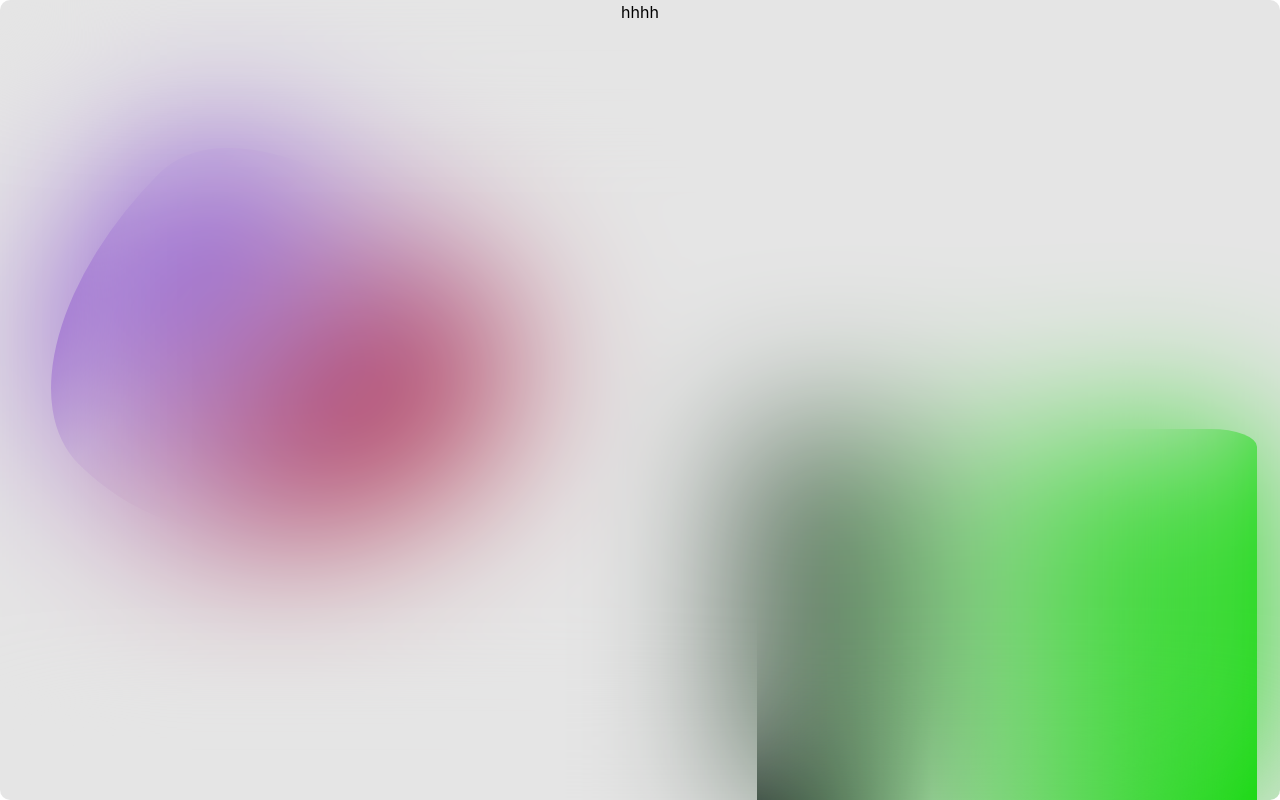
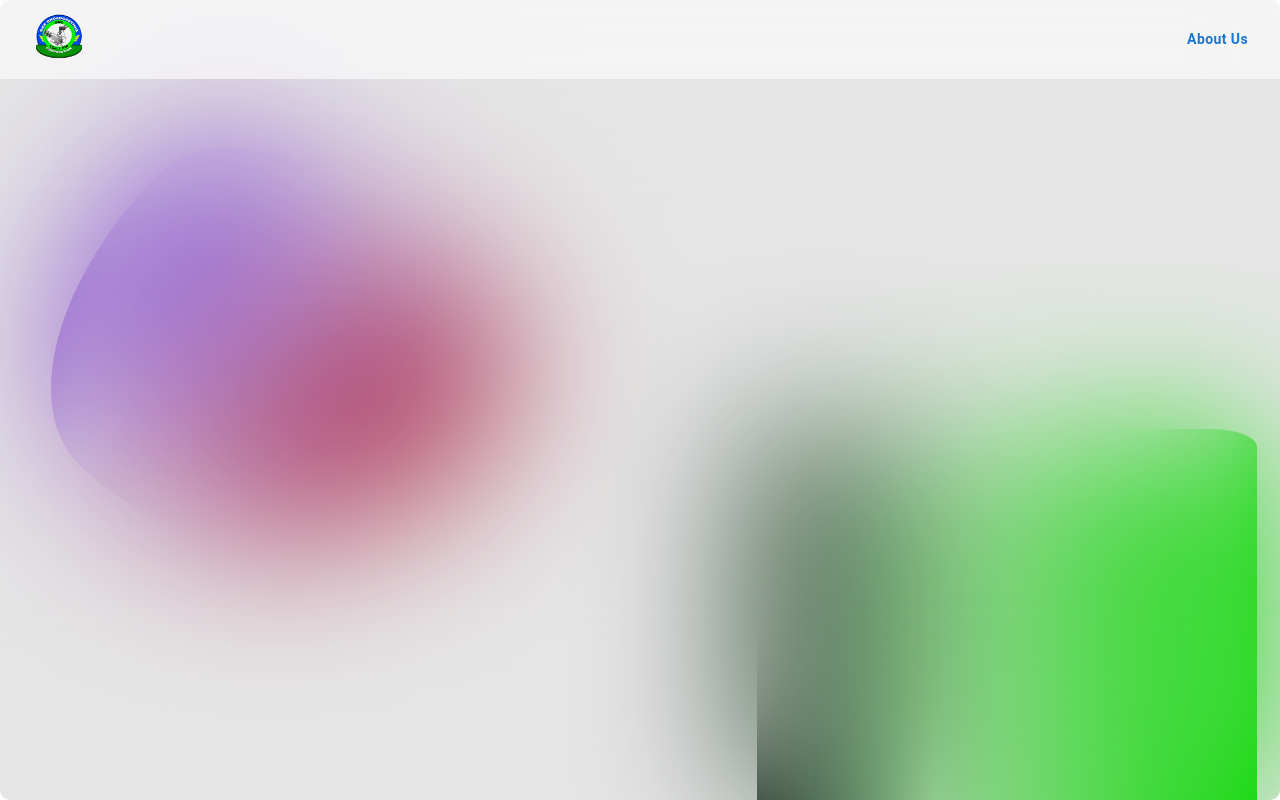
Before and after one commit to TimTJoe/geefm, a React (Vite) app: page / in a window 1280 px wide. Built offline with nearby package versions, Linux system fonts and the light colour scheme.

Commit message:
added navigation bar

```diff
--- a/src/App.tsx
+++ b/src/App.tsx
@@ -1,9 +1,13 @@
 import "./App.css";
 import Background from "./components/Background";
-import Player from "./components/Player";
+import Menu from "./components/Menu";
 
 function App() {
-  return <Background>hhhh</Background>;
+  return (
+    <Background>
+      <Menu />
+    </Background>
+  );
 }
 
 export default App;
--- a/src/components/Background.tsx
+++ b/src/components/Background.tsx
@@ -6,7 +6,7 @@ import {
 } from "./styled/background.styled";
 
 type TBackground = {
-  children: React.JSX.Element | string;
+  children: React.JSX.Element | any;
 };
 
 const Background = ({ children }: TBackground): React.JSX.Element => {
--- /dev/null
+++ b/src/components/Menu.tsx
@@ -0,0 +1,21 @@
+import { Toolbar, Typography } from "@mui/material";
+import { Button, Image, MenuBar } from "./styled/Menu.styled";
+
+import logoRound from "@assets/logo_round.png";
+
+const Menu = () => {
+  return (
+    <MenuBar elevation={0}>
+      <Toolbar>
+        <Typography variant="h6" component="div" color={"primary"}>
+          <Image src={logoRound} />
+        </Typography>
+        <Button  sx={{ ml: "auto" }}>
+          About Us
+        </Button>
+      </Toolbar>
+    </MenuBar>
+  );
+};
+
+export default Menu;
--- /dev/null
+++ b/src/components/styled/Menu.styled.tsx
@@ -0,0 +1,18 @@
+import styled from "@emotion/styled";
+import { AppBar } from "@mui/material";
+import MuiButton from "@mui/material/Button";
+
+export const MenuBar = styled(AppBar)`
+  background: rgba(255, 255, 255, 0.589);
+  backdrop-filter: blur(40px);
+`;
+
+export const Image = styled.img`
+  max-width: 70px;
+`;
+
+export const Button = styled(MuiButton)`
+  border-radius: 17px;
+  text-transform: capitalize;
+  font-weight: bolder;
+`;
--- a/src/components/styled/background.styled.tsx
+++ b/src/components/styled/background.styled.tsx
@@ -1,6 +1,6 @@
 import styled from "@emotion/styled";
 import { BoxProps, Box } from "@mui/material";
-import { Keyframes, keyframes } from "@emotion/react";
+import { keyframes } from "@emotion/react";
 
 export const BackgroundStyled = styled(Box)<BoxProps>`
   width: 100%;
```
Also changed, not shown: src/assets/geefm_logo.png (added), src/assets/logo_round.png (added).
